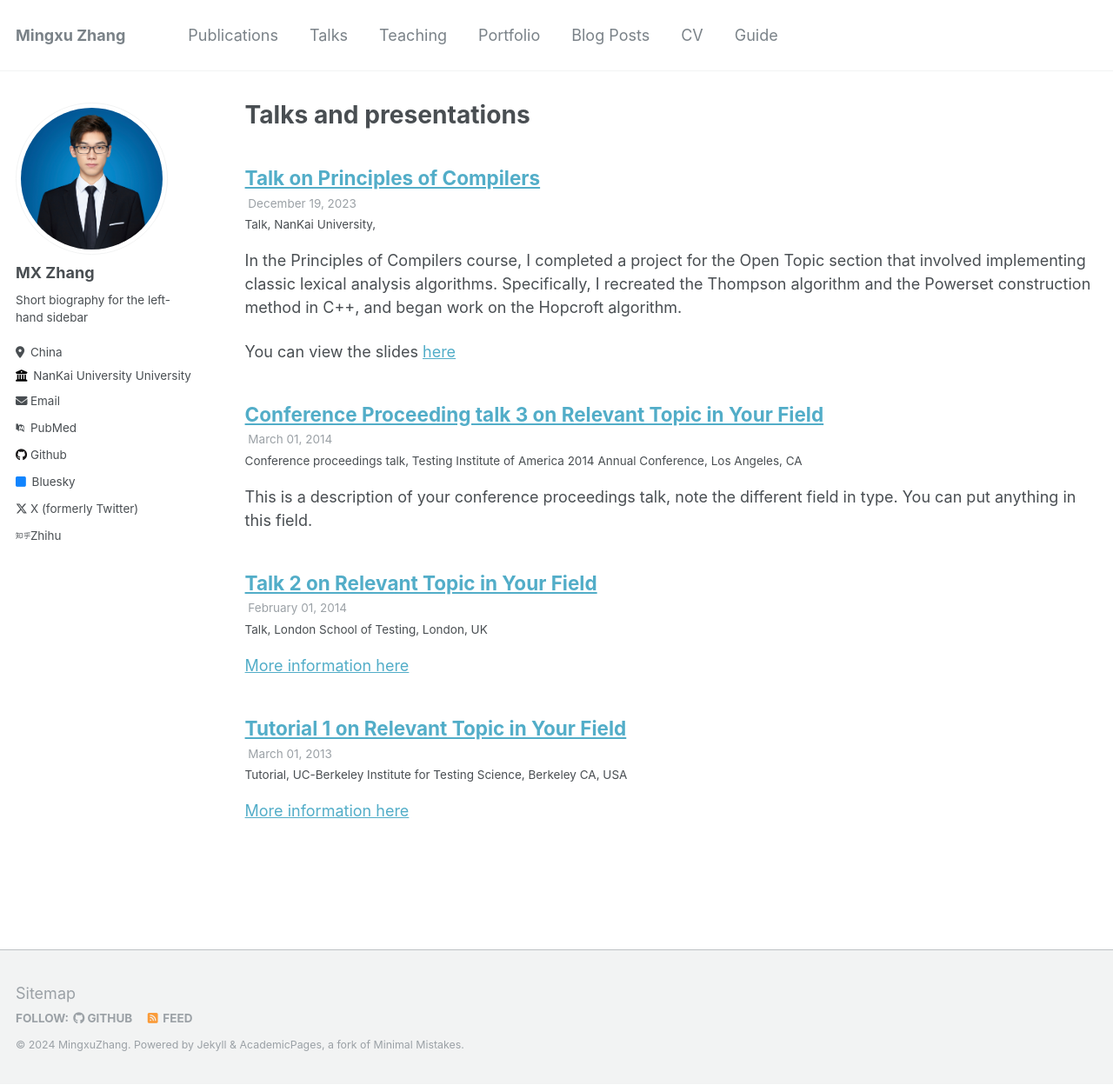
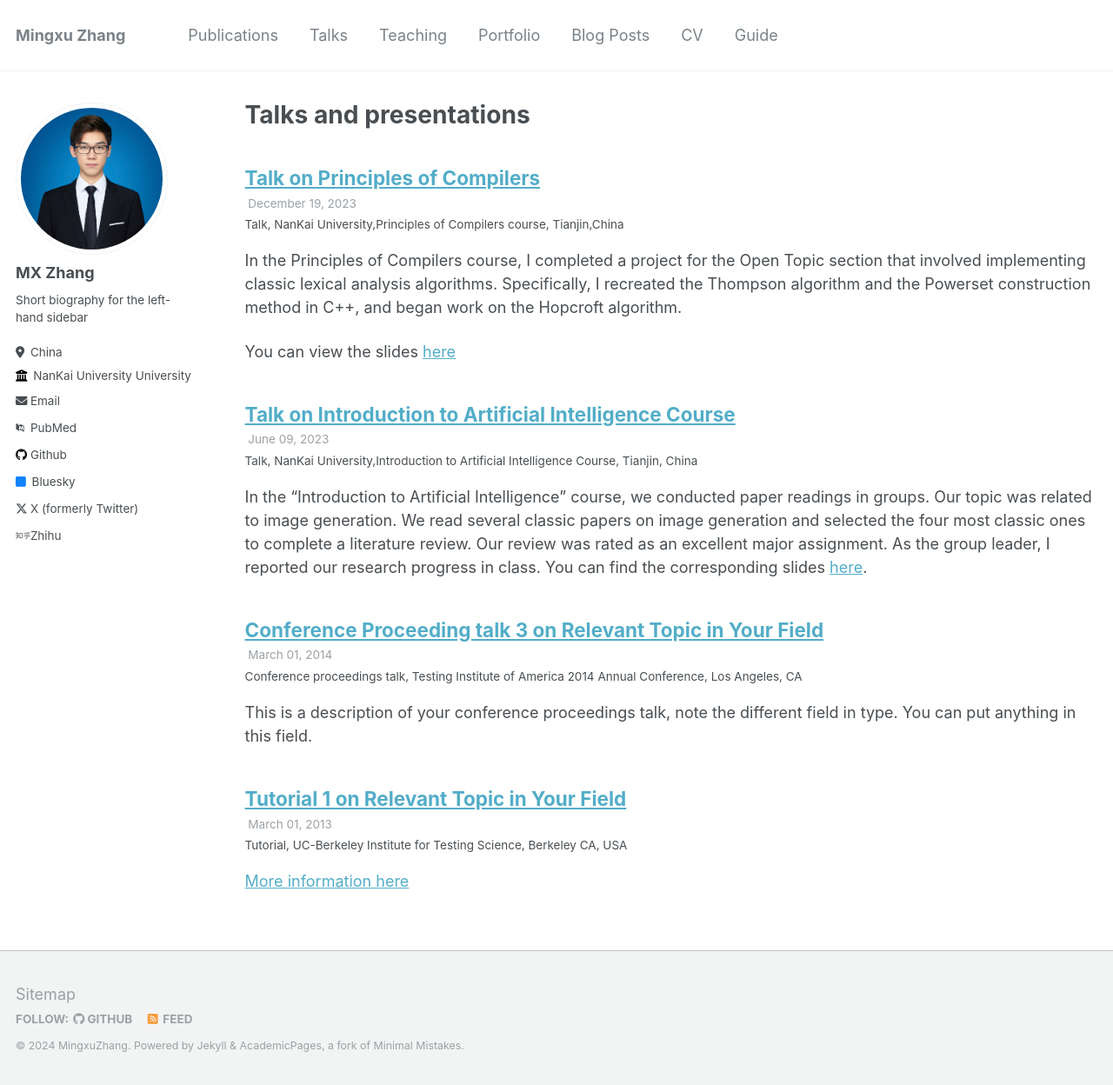
Before and after one commit to mingxuZhang2/mingxuZhang2.github.io, a Jekyll site: the page built from _pages/talks.html, in a window 1280 px wide and 1248 px high. Shown: the whole window at 87% size. Built offline with Jekyll 4.4.1, drawn with Linux system fonts in a browser that asks for light colours; some web fonts are replaced.

Commit message:
Complete the talk2

```diff
--- a/_talks/2014-02-01-talk-2.md
+++ /dev/null
@@ -1,13 +0,0 @@
----
-title: "Talk 2 on Relevant Topic in Your Field"
-collection: talks
-type: "Talk"
-permalink: /talks/2014-02-01-talk-2
-venue: "London School of Testing"
-date: 2014-02-01
-location: "London, UK"
----
-
-[More information here](http://example2.com)
-
-This is a description of your talk, which is a markdown files that can be all markdown-ified like any other post. Yay markdown!
--- a/_talks/Principles of Compilers opentopic.md
+++ b/_talks/Principles of Compilers opentopic.md
@@ -3,9 +3,9 @@ title: "Talk on Principles of Compilers"
 collection: talks
 type: "Talk"
 permalink: /talks/Principles of Compilers opentopic
-venue: "NanKai University"
+venue: "NanKai University,Principles of Compilers course"
 date: 2023-12-19
-
+location: "Tianjin,China"
 ---
 
 In the Principles of Compilers course, I completed a project for the Open Topic section that involved implementing classic lexical analysis algorithms. Specifically, I recreated the Thompson algorithm and the Powerset construction method in C++, and began work on the Hopcroft algorithm.
--- /dev/null
+++ b/_talks/intro to AI.md
@@ -0,0 +1,11 @@
+---
+title: "Talk on Introduction to Artificial Intelligence Course"
+collection: talks
+type: "Talk"
+permalink: /talks/intro to AI
+venue: "NanKai University,Introduction to Artificial Intelligence Course"
+date: 2023-06-09
+location: "Tianjin, China"
+---
+
+In the "Introduction to Artificial Intelligence" course, we conducted paper readings in groups. Our topic was related to image generation. We read several classic papers on image generation and selected the four most classic ones to complete a literature review. Our review was rated as an excellent major assignment. As the group leader, I reported our research progress in class. You can find the corresponding slides [here](/talks/Slides for image generation).
```
Also changed, not shown: 2 other files.
